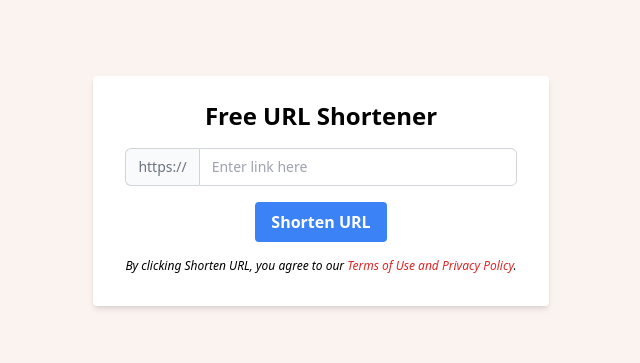
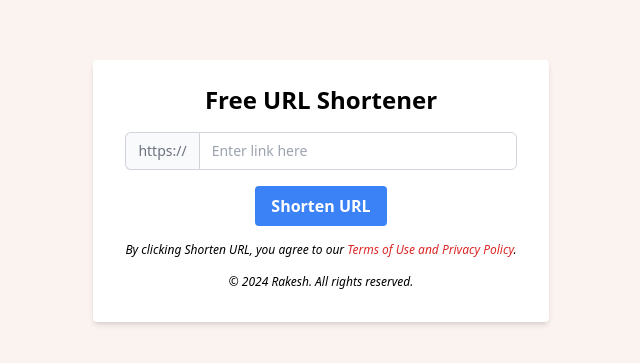
Before and after one commit to rakesh-rkz/url-shortener, a React (Create React App) app: page / in a window 1280 px wide. Shown: the part 201-564 px from the top of the page, without its empty margins (319-959 px from the left). Built offline with nearby package versions, Linux system fonts and the light colour scheme; no server answers.

Commit message:
fire base added and copyrights added

```diff
--- a/src/Components/Shortner.tsx
+++ b/src/Components/Shortner.tsx
@@ -132,6 +132,7 @@ const Shortner = () => {
                     }
                     <p className='text-xs italic mt-4'>By clicking Shorten URL,
                         you agree to our <a href="sample.com" className='text-red-600'>Terms of Use and Privacy Policy</a>.</p>
+                    <p className='text-xs italic mt-4 flex justify-center items-center'>&copy; 2024 Rakesh. All rights reserved.</p>
 
                 </form>
             }
```
Also changed, not shown: firebase.json (added), 1 other file (tests, documents, lock files or other folders).
